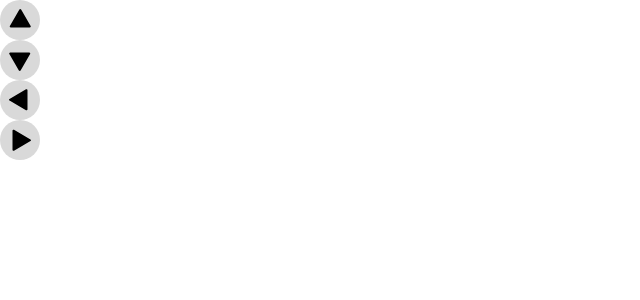
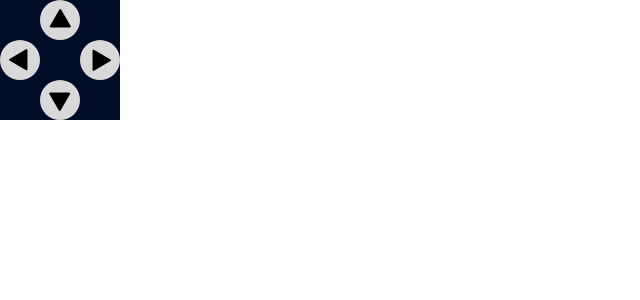
Before and after one commit to Fanki11er/Retro_tanks, a React (Create React App) app: page / in a window 1280 px wide. Shown: the top 300 px of the page, without its empty margins (0-640 px from the left). Built offline with nearby package versions, Linux system fonts and the light colour scheme.

Commit message:
Added temprary style to direction controll panel

```diff
--- a/src/App.tsx
+++ b/src/App.tsx
@@ -1,12 +1,5 @@
 import { ThemeProvider } from "styled-components";
-import {
-  ArrowDown,
-  ArrowLeft,
-  ArrowRight,
-  ArrowUp,
-} from "./Components/Atoms/Arrow/Arrow";
-
-import { StyledControlButton } from "./Components/Atoms/ControlButton/ControlButton.styles";
+import DirectionControlPanel from "./Components/Molecules/DirectionControlPanel/DirectionControlPanel";
 import { GlobalStyles } from "./GlobalStyles/GlobalStyle";
 import { theme } from "./GlobalStyles/theme";
 
@@ -14,18 +7,7 @@ function App() {
   return (
     <ThemeProvider theme={theme}>
       <GlobalStyles />
-      <StyledControlButton>
-        <ArrowUp />
-      </StyledControlButton>
-      <StyledControlButton>
-        <ArrowDown />
-      </StyledControlButton>
-      <StyledControlButton>
-        <ArrowLeft />
-      </StyledControlButton>
-      <StyledControlButton>
-        <ArrowRight />
-      </StyledControlButton>
+      <DirectionControlPanel />
     </ThemeProvider>
   );
 }
--- /dev/null
+++ b/src/Components/Molecules/DirectionControlPanel/DirectionControlPanel.styles.ts
@@ -0,0 +1,20 @@
+import styled from "styled-components";
+import { StyledTheme } from "../../../GlobalStyles/theme";
+
+export const DirectionControlPanelWrapper = styled.section`
+  width: 120px;
+  height: 120px;
+  background-color: ${(props: StyledTheme) => props.theme.colors.darkBlue};
+  display: grid;
+`;
+
+export const MiddleRow = styled.div`
+  display: flex;
+  justify-content: space-between;
+  align-items: center;
+`;
+export const EdgeRow = styled.div`
+  display: flex;
+  justify-content: center;
+  align-items: center;
+`;
--- /dev/null
+++ b/src/Components/Molecules/DirectionControlPanel/DirectionControlPanel.tsx
@@ -0,0 +1,39 @@
+import {
+  ArrowDown,
+  ArrowLeft,
+  ArrowRight,
+  ArrowUp,
+} from "../../Atoms/Arrow/Arrow";
+import { StyledControlButton } from "../../Atoms/ControlButton/ControlButton.styles";
+import {
+  DirectionControlPanelWrapper,
+  EdgeRow,
+  MiddleRow,
+} from "./DirectionControlPanel.styles";
+
+const DirectionControlPanel = () => {
+  return (
+    <DirectionControlPanelWrapper>
+      <EdgeRow>
+        <StyledControlButton>
+          <ArrowUp />
+        </StyledControlButton>
+      </EdgeRow>
+      <MiddleRow>
+        <StyledControlButton>
+          <ArrowLeft />
+        </StyledControlButton>
+        <StyledControlButton>
+          <ArrowRight />
+        </StyledControlButton>
+      </MiddleRow>
+      <EdgeRow>
+        <StyledControlButton>
+          <ArrowDown />
+        </StyledControlButton>
+      </EdgeRow>
+    </DirectionControlPanelWrapper>
+  );
+};
+
+export default DirectionControlPanel;
```
